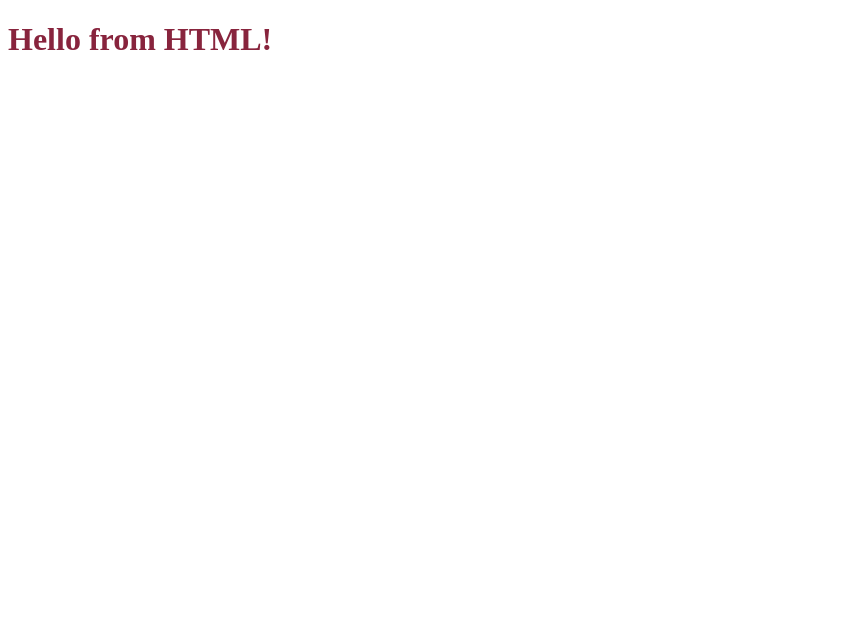
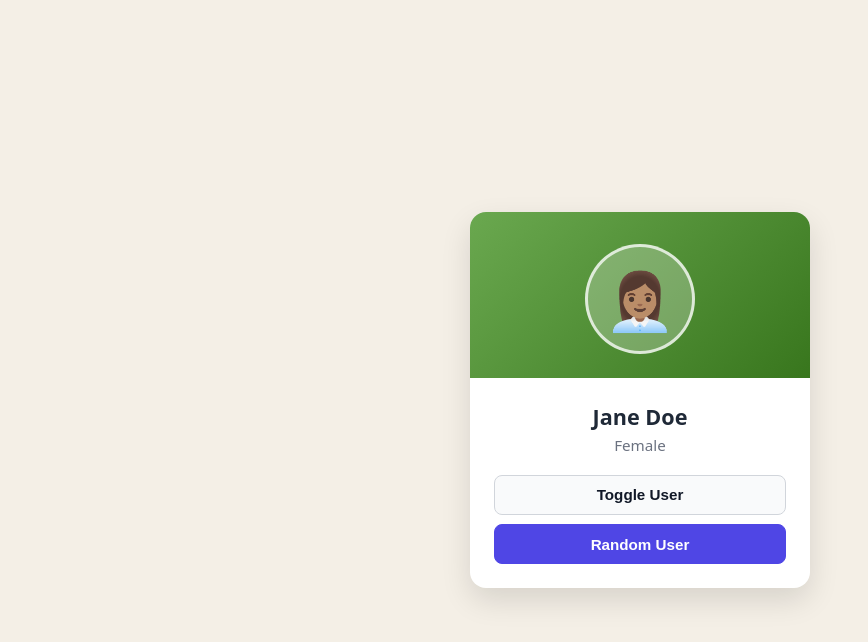
Before and after one commit to Bhumika1git/Development-Workshop, a plain HTML site: page index.html in a window 1280 px wide. Shown: the whole page, without its empty margins (0-868 px from the left). Drawn offline with Linux system fonts and the light colour scheme.

Commit message:
usercards made

```diff
--- a/index.css
+++ b/index.css
@@ -1,3 +1,102 @@
-h1 {
-  color: rgb(136, 36, 61);
+* {
+  box-sizing: border-box;
+  margin: 0;
+  padding: 0;
 }
+
+body {
+  font-family: system-ui, -apple-system, BlinkMacSystemFont, "Segoe UI", Roboto, sans-serif;
+  background-color: #f4efe6;
+  min-height: 100vh;
+  display: flex;
+  align-items: center;
+  justify-content: center;
+  padding: 1.5rem;
+}
+
+.card-container {
+  width: 100%;
+  max-width: 340px;
+}
+
+.user-card {
+  background-color: #ffffff;
+  border-radius: 16px;
+  overflow: hidden;
+  box-shadow: 0 12px 30px rgba(0, 0, 0, 0.12);
+  text-align: center;
+}
+
+.card-top {
+  background: linear-gradient(135deg, #6aa84f, #38761d);
+  padding: 2rem 1rem 1.5rem;
+}
+
+.avatar {
+  width: 110px;
+  height: 110px;
+  margin: 0 auto;
+  border-radius: 50%;
+  background-color: rgba(255, 255, 255, 0.25);
+  display: flex;
+  align-items: center;
+  justify-content: center;
+  font-size: 3.5rem;
+  border: 3px solid rgba(255, 255, 255, 0.75);
+}
+
+.card-body {
+  padding: 1.5rem;
+}
+
+#userName {
+  font-size: 1.35rem;
+  color: #1f2937;
+  margin-bottom: 0.25rem;
+}
+
+.user-meta {
+  font-size: 0.95rem;
+  color: #6b7280;
+  margin-bottom: 1.25rem;
+}
+
+.card-actions {
+  display: flex;
+  flex-direction: column;
+  gap: 0.6rem;
+}
+
+.btn {
+  width: 100%;
+  padding: 0.65rem 1rem;
+  border-radius: 8px;
+  font-size: 0.95rem;
+  font-weight: 600;
+  cursor: pointer;
+  border: 1px solid #d1d5db;
+  transition: background-color 0.2s ease, transform 0.1s ease;
+}
+
+.btn:active {
+  transform: scale(0.99);
+}
+
+.btn-secondary {
+  background-color: #f9fafb;
+  color: #111827;
+}
+
+.btn-secondary:hover {
+  background-color: #f3f4f6;
+}
+
+.btn-primary {
+  background-color: #4f46e5;
+  border-color: #4f46e5;
+  color: #ffffff;
+}
+
+.btn-primary:hover {
+  background-color: #4338ca;
+}
--- a/index.html
+++ b/index.html
@@ -1,15 +1,34 @@
 <!DOCTYPE html>
 <html lang="en">
 <head>
-    <meta charset="UTF-8">
-    <meta name="viewport" content="width=device-width, initial-scale=1.0">
-    <link rel="stylesheet" href="index.css">
-    <title>Document</title>
-    <script src="index.js"></script>
+  <meta charset="UTF-8" />
+  <meta name="viewport" content="width=device-width, initial-scale=1.0" />
+  <title>User Card - Toggle User</title>
+  <link rel="stylesheet" href="index.css" />
 </head>
 <body>
-    <h1>
-        Hello from HTML!
-    </h1>
+  <main class="card-container">
+    <article class="user-card">
+      <div class="card-top">
+        <div class="avatar" id="userAvatar" aria-hidden="true">👤</div>
+      </div>
+
+      <div class="card-body">
+        <h2 id="userName">Jane Doe</h2>
+        <p class="user-meta" id="userGender">Female</p>
+
+        <div class="card-actions">
+          <button type="button" id="toggleUserBtn" class="btn btn-secondary">
+            Toggle User
+          </button>
+          <button type="button" id="randomUserBtn" class="btn btn-primary">
+            Random User
+          </button>
+        </div>
+      </div>
+    </article>
+  </main>
+
+  <script src="index.js"></script>
 </body>
 </html>
--- a/index.js
+++ b/index.js
@@ -1 +1,49 @@
-alert("Hello from JS!");
+const users = [
+  {
+    name: "Jane Doe",
+    gender: "Female",
+    avatar: "👩🏽‍💼"
+  },
+  {
+    name: "John Smith",
+    gender: "Male",
+    avatar: "👨🏾‍💻"
+  },
+  {
+    name: "Alex Rivera",
+    gender: "Non-binary",
+    avatar: "🧑🏻‍🎨"
+  }
+];
+
+let currentIndex = 0;
+
+const userNameEl = document.getElementById("userName");
+const userGenderEl = document.getElementById("userGender");
+const userAvatarEl = document.getElementById("userAvatar");
+const toggleUserBtn = document.getElementById("toggleUserBtn");
+const randomUserBtn = document.getElementById("randomUserBtn");
+
+function renderUser(index) {
+  const user = users[index];
+  userNameEl.textContent = user.name;
+  userGenderEl.textContent = user.gender;
+  userAvatarEl.textContent = user.avatar;
+}
+
+toggleUserBtn.addEventListener("click", () => {
+  currentIndex = (currentIndex + 1) % users.length;
+  renderUser(currentIndex);
+});
+
+randomUserBtn.addEventListener("click", () => {
+  let nextIndex = Math.floor(Math.random() * users.length);
+  if (users.length > 1 && nextIndex === currentIndex) {
+    nextIndex = (currentIndex + 1) % users.length;
+  }
+  currentIndex = nextIndex;
+  renderUser(currentIndex);
+});
+
+// Initial render
+renderUser(currentIndex);
```
